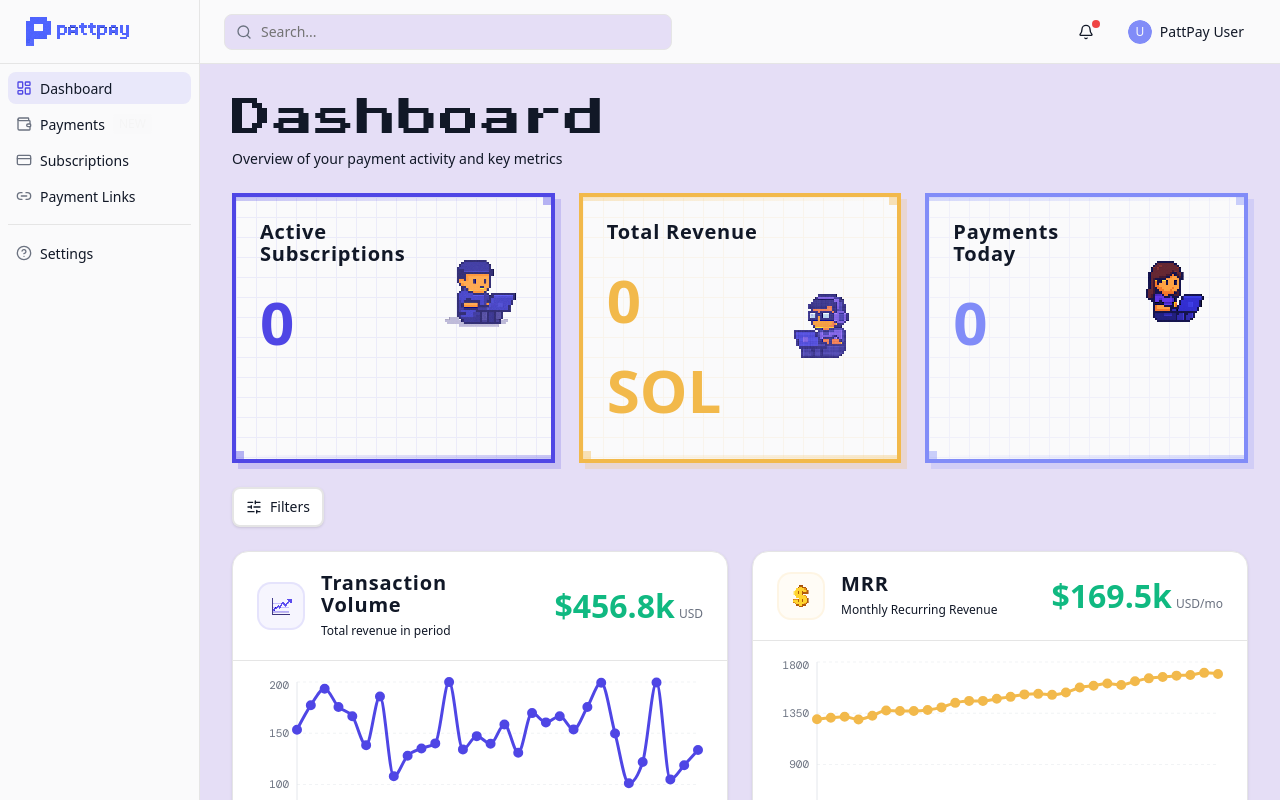
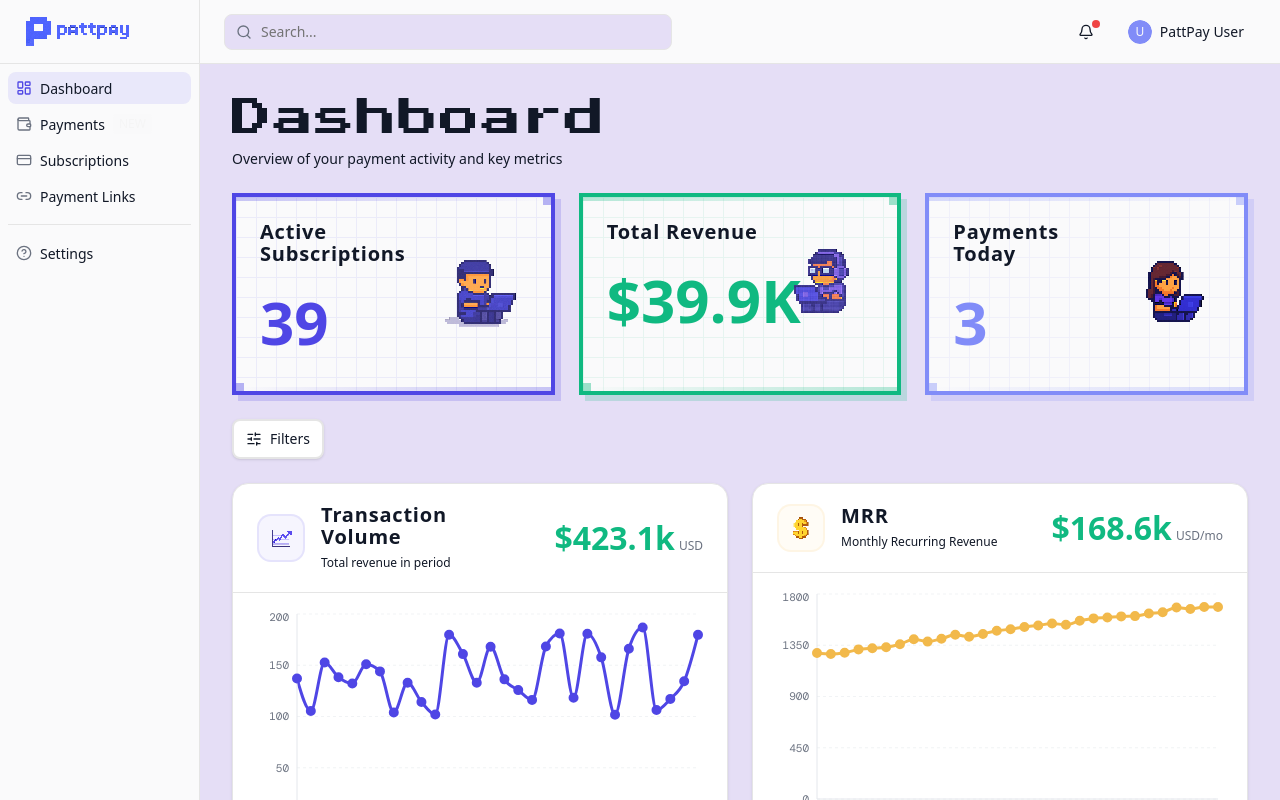
Before and after one commit to Dnreikronos/pattpay, a Next.js app in the folder frontend/: page /dashboard in a window 1280 px wide. Built offline with nearby package versions, Linux system fonts and the light colour scheme; a web font is replaced by a local one.

Commit message:
style: update StatCard accent colors to green for consistency

```diff
--- a/frontend/app/dashboard/links/page.tsx
+++ b/frontend/app/dashboard/links/page.tsx
@@ -107,7 +107,7 @@ export default function LinksPage() {
           title="Total Links"
           value={loading ? '...' : stats.totalCreated.toString()}
           icon="/person2.png"
-          accentColor="#F2B94B"
+          accentColor="#10b981"
         />
         <StatCard
           title="Total Payments"
--- a/frontend/app/dashboard/page.tsx
+++ b/frontend/app/dashboard/page.tsx
@@ -1,5 +1,6 @@
 'use client'
 
+import { useState, useEffect, useMemo } from "react";
 import { StatCard } from "./_components/StatCard";
 import { TransactionsChart } from "./_components/TransactionsChart";
 import { MRRChart } from "./_components/MRRChart";
@@ -8,9 +9,12 @@ import { useChartData } from "@/lib/hooks/useChartData";
 import { useFilterStore } from "@/lib/stores/filter-store";
 import type { ChartPeriod } from "@/types/chart";
 import { motion } from "framer-motion";
+import { mockSubscriptions } from "@/mocks/data";
+import { mockPayments } from "@/mocks/data";
 
 export default function DashboardPage() {
   const { dateFilter } = useFilterStore();
+  const [mounted, setMounted] = useState(false);
 
   // Map filter preset to chart period
   const period: ChartPeriod =
@@ -18,6 +22,44 @@ export default function DashboardPage() {
     dateFilter.preset === 'last-90-days' ? '90d' : '30d';
 
   const { transactions, mrr, loading, error } = useChartData(period)
+
+  // Handle client-side mounting
+  useEffect(() => {
+    setMounted(true);
+  }, []);
+
+  // Calculate stats from mock data (memoized to avoid recalculation)
+  const activeSubscriptions = useMemo(() =>
+    mockSubscriptions.filter(s => s.status === 'active').length,
+    []
+  );
+
+  const totalRevenueUSD = useMemo(() =>
+    mockPayments
+      .filter(p => p.status === 'success')
+      .reduce((sum, p) => sum + p.amountUSD, 0),
+    []
+  );
+
+  const paymentsToday = useMemo(() => {
+    if (!mounted) return 0; // Return 0 during SSR
+
+    return mockPayments.filter(p => {
+      const paymentDate = new Date(p.createdAt)
+      const today = new Date()
+      return paymentDate.toDateString() === today.toDateString()
+    }).length;
+  }, [mounted]);
+
+  // Helper function to format currency values
+  const formatCurrency = (value: number): string => {
+    if (value >= 1000000) {
+      return `$${(value / 1000000).toFixed(1)}M`
+    } else if (value >= 1000) {
+      return `$${(value / 1000).toFixed(1)}K`
+    }
+    return `$${value.toFixed(0)}`
+  }
 
   return (
     <div className="flex h-full flex-col gap-6 p-8">
@@ -34,19 +76,19 @@ export default function DashboardPage() {
       <div className="grid grid-cols-1 gap-6 md:grid-cols-2 lg:grid-cols-3">
         <StatCard
           title="Active Subscriptions"
-          value="0"
+          value={activeSubscriptions.toString()}
           icon="/person1.png"
           accentColor="#4F46E5"
         />
         <StatCard
           title="Total Revenue"
-          value="0 SOL"
+          value={formatCurrency(totalRevenueUSD)}
           icon="/person2.png"
-          accentColor="#F2B94B"
+          accentColor="#10b981"
         />
         <StatCard
           title="Payments Today"
-          value="0"
+          value={paymentsToday.toString()}
           icon="/person3.png"
           accentColor="#818CF8"
         />
--- a/frontend/app/dashboard/payments/page.tsx
+++ b/frontend/app/dashboard/payments/page.tsx
@@ -10,6 +10,16 @@ import { usePayments } from '@/lib/hooks/usePayments'
 import type { PaymentFilters as Filters } from '@/types/payment'
 import { mockPayments } from '@/mocks/data'
 import type { VisibilityState } from '@tanstack/react-table'
+
+// Helper function to format currency values
+const formatCurrency = (value: number): string => {
+  if (value >= 1000000) {
+    return `$${(value / 1000000).toFixed(1)}M`
+  } else if (value >= 1000) {
+    return `$${(value / 1000).toFixed(1)}K`
+  }
+  return `$${value.toFixed(0)}`
+}
 
 const COLUMN_LABELS: Record<string, string> = {
   hash: 'Hash',
@@ -88,9 +98,9 @@ export default function PaymentsPage() {
         />
         <StatCard
           title="Volume (24h)"
-          value={loading ? "..." : `${stats.volumeToday.toFixed(1)} SOL`}
+          value={loading ? "..." : formatCurrency(stats.volumeTodayUSD)}
           icon="/person2.png"
-          accentColor="#F2B94B"
+          accentColor="#10b981"
         />
         <StatCard
           title="Average Ticket"
```
